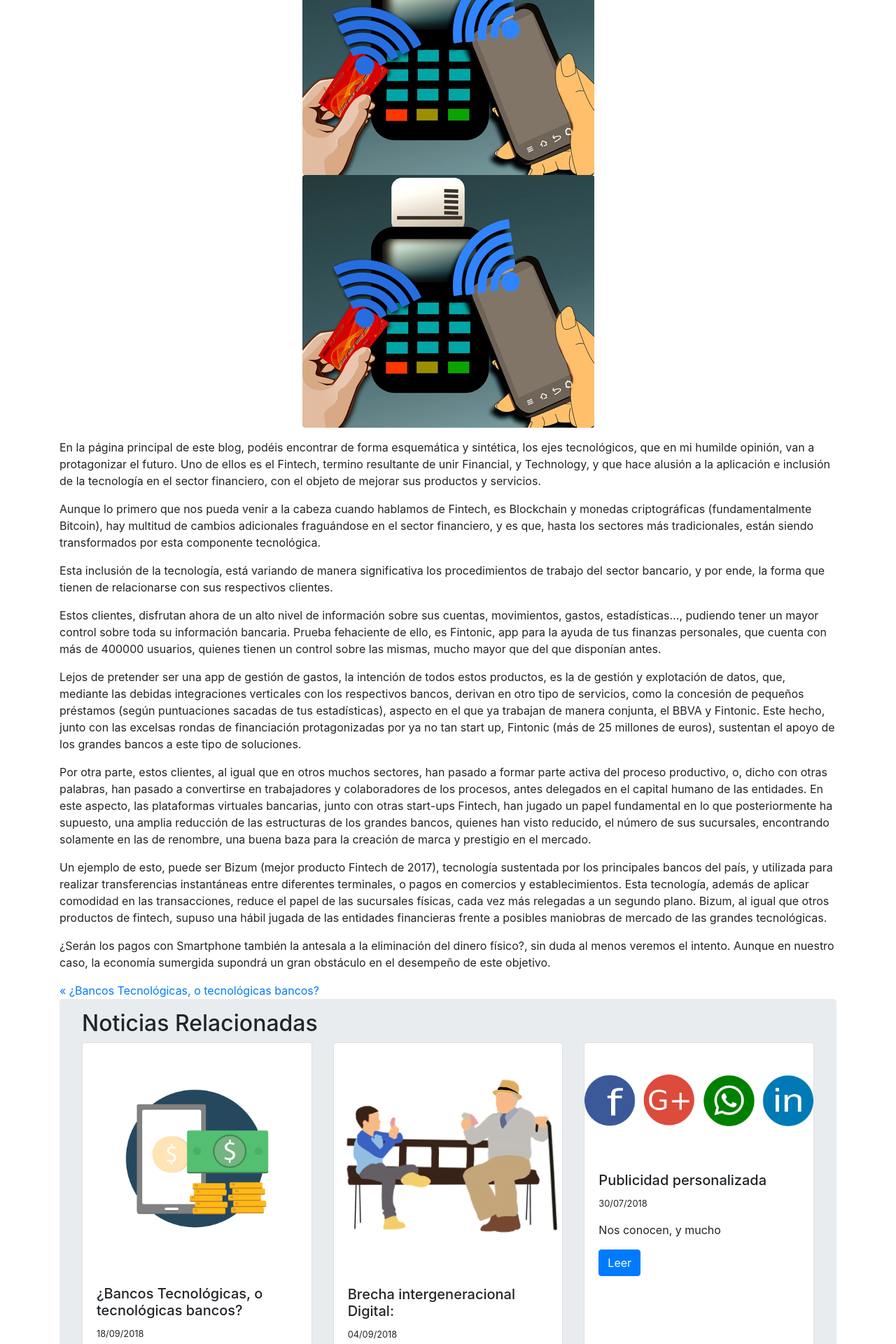
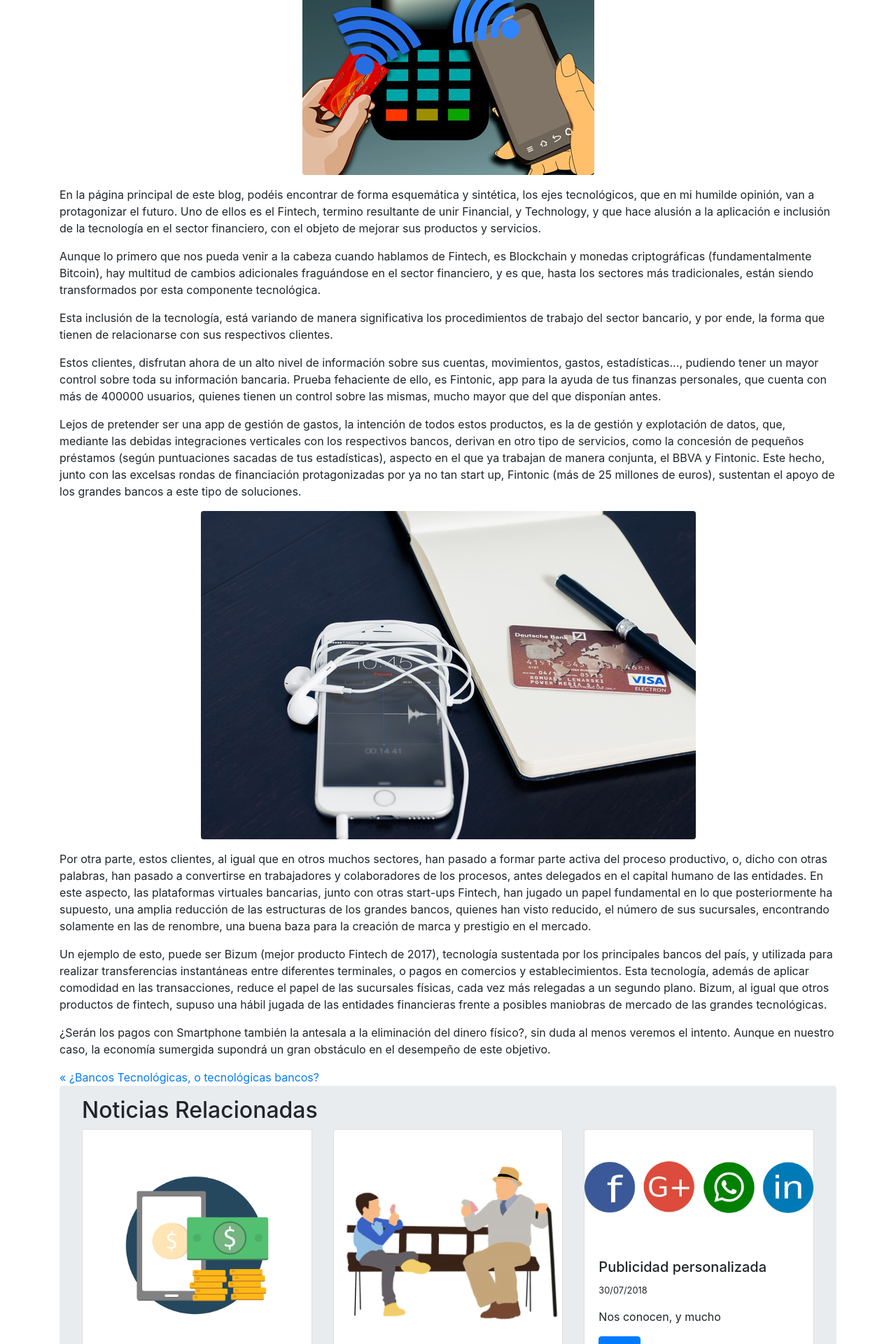
Before and after one commit to davidnilo94/davidnilo94.github.io, a Jekyll site: the page built from _posts/2018-09-25-fintech-mucho-m-s-que-criptomonedas.md, in a window 1280 px wide. Shown: the part 436-2356 px from the top of the page at 70% size. Built offline with Jekyll 4.4.1, drawn with Linux system fonts in a browser that asks for light colours; nearby versions of some CDN libraries; comment, search, counter and statistics services are not loaded.

Commit message:
Create 2018-09-25-fintech-mucho-m-s-que-criptomonedas.md

```diff
--- a/_posts/2018-09-25-fintech-mucho-m-s-que-criptomonedas.md
+++ b/_posts/2018-09-25-fintech-mucho-m-s-que-criptomonedas.md
@@ -1,7 +1,7 @@
 ---
 layout: posts
 date: '2018-09-25 09:14 +0200'
-image: /media/
+image: /media/rewqre.png
 disqus: true
 published: true
 title: 'Fintech: mucho más que criptomonedas'
@@ -11,7 +11,7 @@ description: Mucho más que criptomonedas
 
 ## Mucho más que criptomonedas
 
-![pago smartphone]({{site.baseurl}}/media/rewqre.png)![rewqre.png]({{site.baseurl}}/media/rewqre.png)
+![pago smartphone]({{site.baseurl}}/media/rewqre.png)
 
 En la página principal de este blog, podéis encontrar de forma esquemática y sintética, los ejes tecnológicos, que en mi humilde opinión, van a protagonizar el futuro.
 Uno de ellos es el Fintech, termino resultante de unir Financial, y Technology, y que hace alusión a la aplicación e inclusión de la tecnología en el sector financiero, con el objeto de mejorar sus productos y servicios.
@@ -25,6 +25,8 @@ Estos clientes, disfrutan ahora de un alto nivel de información sobre sus cuent
 Lejos de pretender ser una app de gestión de gastos, la intención de todos estos productos, es la de gestión y explotación de datos, que, mediante las debidas integraciones verticales con los respectivos bancos, derivan en otro tipo de servicios, como la concesión de pequeños préstamos (según puntuaciones sacadas de tus estadísticas), aspecto en el que ya trabajan de manera conjunta, el BBVA y Fintonic.
 Este hecho, junto con las excelsas rondas de financiación protagonizadas por ya no tan start up, Fintonic (más de 25 millones de euros), sustentan el apoyo de los grandes bancos a este tipo de soluciones.
 
+![fintech]({{site.baseurl}}/media/dadsf.png)
+
 Por otra parte, estos clientes, al igual que en otros muchos sectores, han pasado a formar parte activa del proceso productivo, o, dicho con otras palabras, han pasado a convertirse en trabajadores y colaboradores de los procesos, antes delegados en el capital humano de las entidades.
 En este aspecto, las plataformas virtuales bancarias, junto con otras start-ups Fintech, han jugado un papel fundamental en lo que posteriormente ha supuesto, una amplia reducción de las estructuras de los grandes bancos, quienes han visto reducido, el número de sus sucursales, encontrando solamente en las de renombre, una buena baza para la creación de marca y prestigio en el mercado.
 
```
